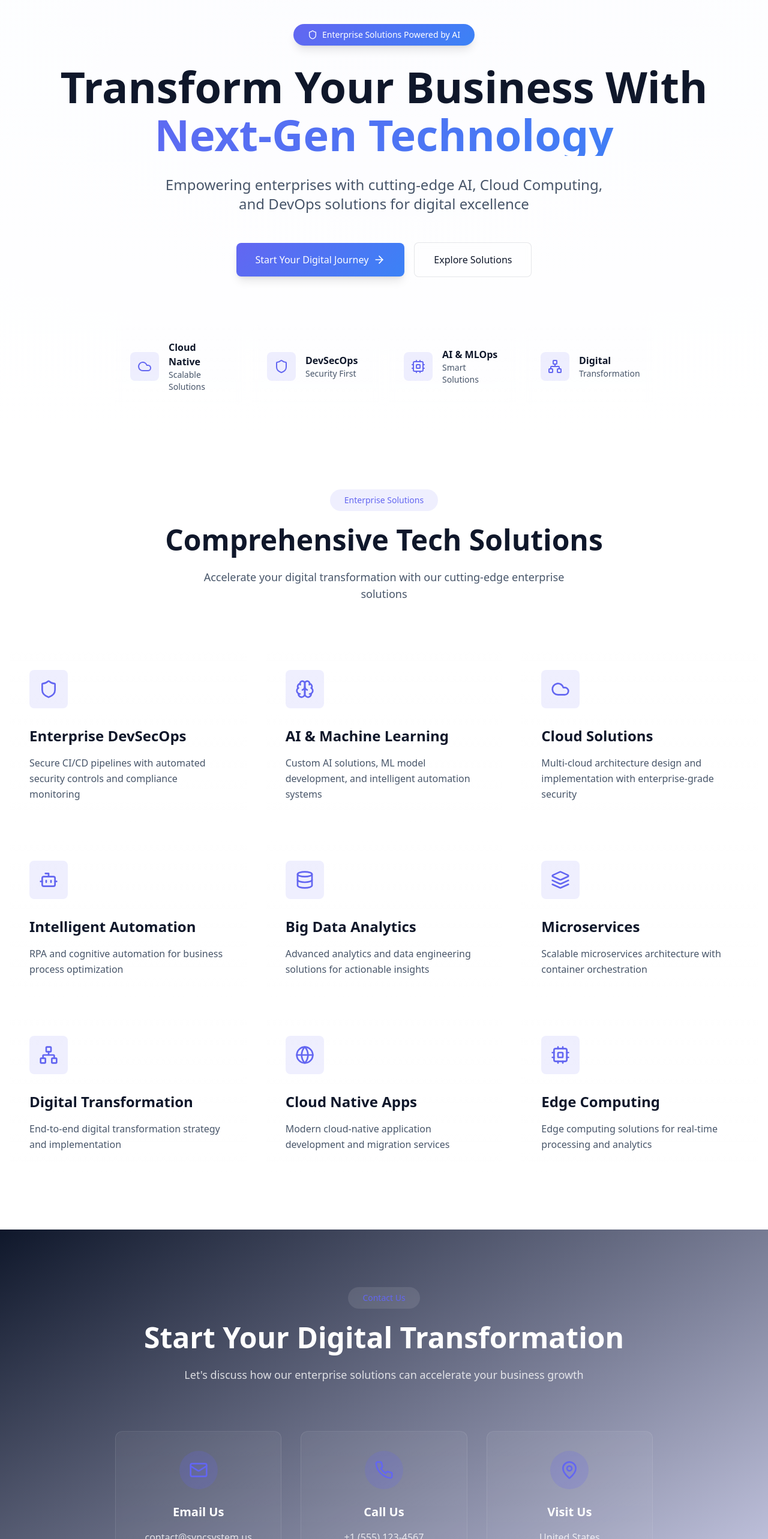
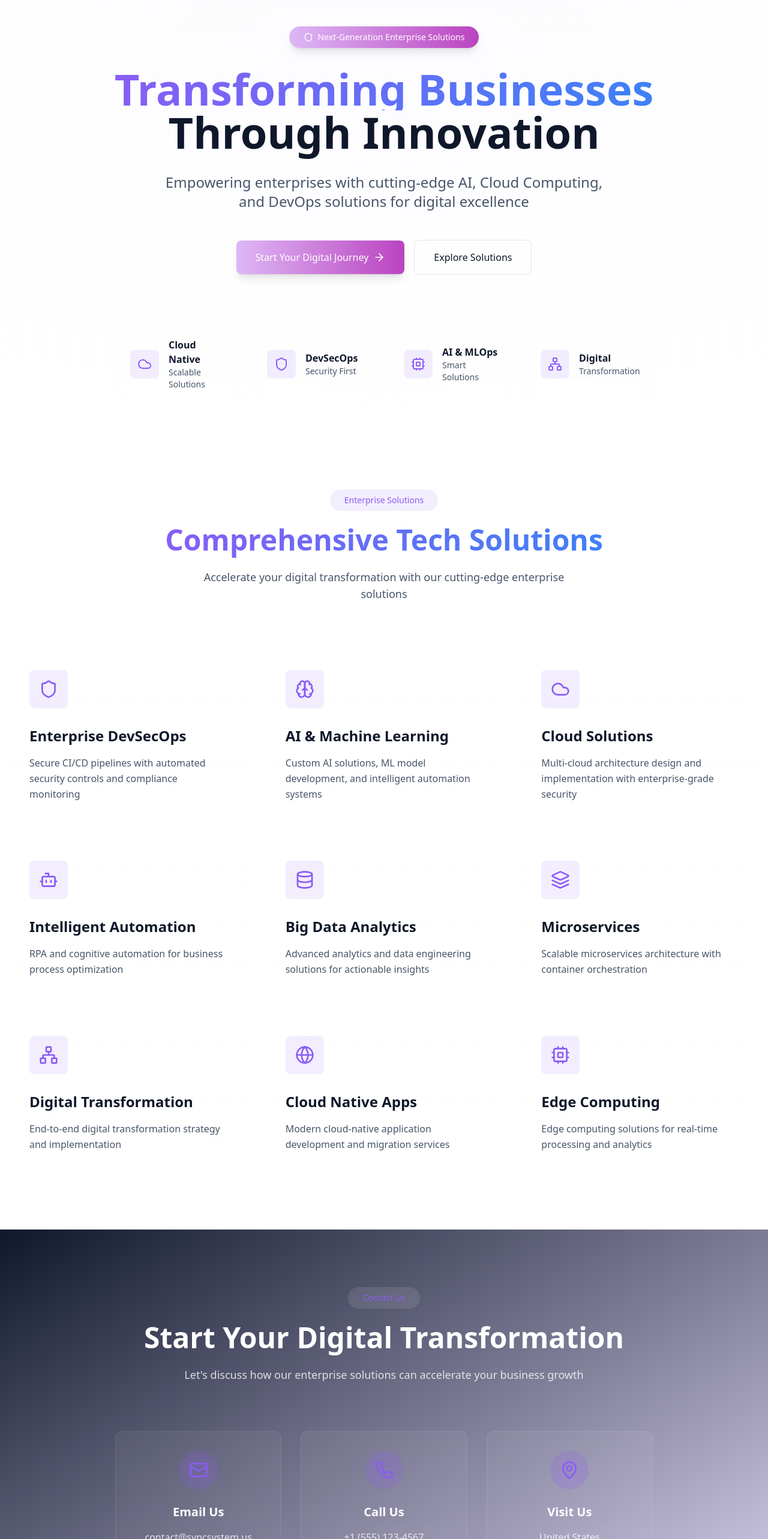
Before and after one commit to Sync-System/sync-system-solutions, a React (Vite) app: page / in a window 1280 px wide. Shown: the top 2566 px of the page at 60% size. Built offline with nearby package versions, Linux system fonts and the light colour scheme.

Commit message:
Update styles for modern look
Enhanced color scheme and visual elements for a more attractive and engaging user interface.
[skip gpt_engineer]

```diff
--- a/src/components/Contact.tsx
+++ b/src/components/Contact.tsx
@@ -3,7 +3,7 @@ import { motion } from "framer-motion";
 
 export const Contact = () => {
   return (
-    <section className="py-24 px-4 bg-gradient-to-br from-tech-dark to-primary/20 relative overflow-hidden">
+    <section className="py-24 px-4 bg-gradient-to-br from-tech-dark to-tech-purple/20 relative overflow-hidden">
       <div className="absolute inset-0 bg-hero-pattern opacity-10" />
 
       <div className="max-w-7xl mx-auto relative z-10">
@@ -12,7 +12,7 @@ export const Contact = () => {
             initial={{ opacity: 0, y: 20 }}
             whileInView={{ opacity: 1, y: 0 }}
             transition={{ duration: 0.5 }}
-            className="text-primary inline-block px-6 py-2 rounded-full bg-white/10 backdrop-blur-sm text-sm font-medium mb-6"
+            className="text-tech-purple inline-block px-6 py-2 rounded-full bg-white/10 backdrop-blur-sm text-sm font-medium mb-6"
           >
             Contact Us
           </motion.span>
@@ -40,10 +40,10 @@ export const Contact = () => {
             whileInView={{ opacity: 1, y: 0 }}
             transition={{ duration: 0.5, delay: 0.3 }}
             whileHover={{ y: -5, transition: { duration: 0.2 } }}
-            className="flex flex-col items-center p-8 bg-card-gradient backdrop-blur-sm rounded-xl border border-white/10"
+            className="flex flex-col items-center p-8 bg-card-gradient backdrop-blur-sm rounded-xl border border-white/10 group hover:border-tech-purple/20"
           >
-            <div className="bg-primary/20 p-4 rounded-full mb-6">
-              <Mail className="w-8 h-8 text-primary" />
+            <div className="bg-tech-purple/20 p-4 rounded-full mb-6 group-hover:bg-tech-purple/30 transition-colors">
+              <Mail className="w-8 h-8 text-tech-purple" />
             </div>
             <h3 className="text-xl font-semibold text-white mb-4">Email Us</h3>
             <p className="text-white/80 text-center">contact@syncsystem.us</p>
@@ -54,10 +54,10 @@ export const Contact = () => {
             whileInView={{ opacity: 1, y: 0 }}
             transition={{ duration: 0.5, delay: 0.4 }}
             whileHover={{ y: -5, transition: { duration: 0.2 } }}
-            className="flex flex-col items-center p-8 bg-card-gradient backdrop-blur-sm rounded-xl border border-white/10"
+            className="flex flex-col items-center p-8 bg-card-gradient backdrop-blur-sm rounded-xl border border-white/10 group hover:border-tech-purple/20"
           >
-            <div className="bg-primary/20 p-4 rounded-full mb-6">
-              <Phone className="w-8 h-8 text-primary" />
+            <div className="bg-tech-purple/20 p-4 rounded-full mb-6 group-hover:bg-tech-purple/30 transition-colors">
+              <Phone className="w-8 h-8 text-tech-purple" />
             </div>
             <h3 className="text-xl font-semibold text-white mb-4">Call Us</h3>
             <p className="text-white/80 text-center">+1 (555) 123-4567</p>
@@ -68,10 +68,10 @@ export const Contact = () => {
             whileInView={{ opacity: 1, y: 0 }}
             transition={{ duration: 0.5, delay: 0.5 }}
             whileHover={{ y: -5, transition: { duration: 0.2 } }}
-            className="flex flex-col items-center p-8 bg-card-gradient backdrop-blur-sm rounded-xl border border-white/10"
+            className="flex flex-col items-center p-8 bg-card-gradient backdrop-blur-sm rounded-xl border border-white/10 group hover:border-tech-purple/20"
           >
-            <div className="bg-primary/20 p-4 rounded-full mb-6">
-              <MapPin className="w-8 h-8 text-primary" />
+            <div className="bg-tech-purple/20 p-4 rounded-full mb-6 group-hover:bg-tech-purple/30 transition-colors">
+              <MapPin className="w-8 h-8 text-tech-purple" />
             </div>
             <h3 className="text-xl font-semibold text-white mb-4">Visit Us</h3>
             <p className="text-white/80 text-center">United States</p>
@@ -84,7 +84,7 @@ export const Contact = () => {
           transition={{ duration: 0.5, delay: 0.6 }}
           className="mt-16 text-center"
         >
-          <button className="inline-flex items-center gap-2 bg-tech-gradient text-white px-8 py-4 rounded-lg font-medium hover:opacity-90 transition-all duration-300 shadow-lg hover:shadow-xl">
+          <button className="inline-flex items-center gap-2 bg-glow-gradient text-white px-8 py-4 rounded-lg font-medium hover:opacity-90 transition-all duration-300 shadow-lg hover:shadow-xl">
             Schedule a Consultation <ArrowRight className="w-5 h-5" />
           </button>
         </motion.div>
--- a/src/components/Hero.tsx
+++ b/src/components/Hero.tsx
@@ -19,15 +19,17 @@ export const Hero = () => {
             transition={{ delay: 0.2 }}
             className="flex items-center justify-center gap-2 mb-8"
           >
-            <span className="bg-tech-gradient text-white px-6 py-2 rounded-full text-sm font-medium backdrop-blur-sm inline-flex items-center gap-2 shadow-lg">
-              <Shield className="w-4 h-4" /> Enterprise Solutions Powered by AI
+            <span className="bg-glow-gradient text-white px-6 py-2 rounded-full text-sm font-medium backdrop-blur-sm inline-flex items-center gap-2 shadow-lg animate-float">
+              <Shield className="w-4 h-4" /> Next-Generation Enterprise Solutions
             </span>
           </motion.div>
 
-          <h1 className="text-5xl md:text-7xl font-bold text-accent mb-8 leading-tight">
-            Transform Your Business With
-            <span className="bg-clip-text text-transparent bg-tech-gradient block mt-2">
-              Next-Gen Technology
+          <h1 className="text-5xl md:text-7xl font-bold mb-8 leading-tight">
+            <span className="bg-clip-text text-transparent bg-tech-gradient block">
+              Transforming Businesses
+            </span>
+            <span className="text-accent">
+              Through Innovation
             </span>
           </h1>
 
@@ -41,7 +43,7 @@ export const Hero = () => {
             <motion.button
               whileHover={{ scale: 1.05 }}
               whileTap={{ scale: 0.95 }}
-              className="bg-tech-gradient text-white px-8 py-4 rounded-lg font-medium transition-all duration-300 shadow-lg hover:shadow-xl hover:shadow-primary/20 flex items-center gap-2"
+              className="bg-glow-gradient text-white px-8 py-4 rounded-lg font-medium transition-all duration-300 shadow-lg hover:shadow-xl hover:shadow-tech-purple/20 flex items-center gap-2"
             >
               Start Your Digital Journey <ArrowRight className="w-5 h-5" />
             </motion.button>
@@ -60,10 +62,10 @@ export const Hero = () => {
               initial={{ opacity: 0, y: 20 }}
               animate={{ opacity: 1, y: 0 }}
               transition={{ delay: 0.4 }}
-              className="flex items-center gap-4 bg-card-gradient backdrop-blur-sm p-6 rounded-xl border border-white/10 hover:border-primary/20 transition-all duration-300"
+              className="flex items-center gap-4 bg-card-gradient backdrop-blur-sm p-6 rounded-xl border border-white/10 hover:border-tech-purple/20 transition-all duration-300 group hover:-translate-y-1"
             >
-              <div className="bg-primary/10 p-3 rounded-lg">
-                <Cloud className="w-6 h-6 text-primary" />
+              <div className="bg-tech-purple/10 p-3 rounded-lg group-hover:bg-tech-purple/20 transition-colors">
+                <Cloud className="w-6 h-6 text-tech-purple" />
               </div>
               <div className="text-left">
                 <h3 className="font-semibold text-accent">Cloud Native</h3>
@@ -75,10 +77,10 @@ export const Hero = () => {
               initial={{ opacity: 0, y: 20 }}
               animate={{ opacity: 1, y: 0 }}
               transition={{ delay: 0.5 }}
-              className="flex items-center gap-4 bg-card-gradient backdrop-blur-sm p-6 rounded-xl border border-white/10 hover:border-primary/20 transition-all duration-300"
+              className="flex items-center gap-4 bg-card-gradient backdrop-blur-sm p-6 rounded-xl border border-white/10 hover:border-tech-purple/20 transition-all duration-300 group hover:-translate-y-1"
             >
-              <div className="bg-primary/10 p-3 rounded-lg">
-                <Shield className="w-6 h-6 text-primary" />
+              <div className="bg-tech-purple/10 p-3 rounded-lg group-hover:bg-tech-purple/20 transition-colors">
+                <Shield className="w-6 h-6 text-tech-purple" />
               </div>
               <div className="text-left">
                 <h3 className="font-semibold text-accent">DevSecOps</h3>
@@ -90,10 +92,10 @@ export const Hero = () => {
               initial={{ opacity: 0, y: 20 }}
               animate={{ opacity: 1, y: 0 }}
               transition={{ delay: 0.6 }}
-              className="flex items-center gap-4 bg-card-gradient backdrop-blur-sm p-6 rounded-xl border border-white/10 hover:border-primary/20 transition-all duration-300"
+              className="flex items-center gap-4 bg-card-gradient backdrop-blur-sm p-6 rounded-xl border border-white/10 hover:border-tech-purple/20 transition-all duration-300 group hover:-translate-y-1"
             >
-              <div className="bg-primary/10 p-3 rounded-lg">
-                <Cpu className="w-6 h-6 text-primary" />
+              <div className="bg-tech-purple/10 p-3 rounded-lg group-hover:bg-tech-purple/20 transition-colors">
+                <Cpu className="w-6 h-6 text-tech-purple" />
               </div>
               <div className="text-left">
                 <h3 className="font-semibold text-accent">AI & MLOps</h3>
@@ -105,10 +107,10 @@ export const Hero = () => {
               initial={{ opacity: 0, y: 20 }}
               animate={{ opacity: 1, y: 0 }}
               transition={{ delay: 0.7 }}
-              className="flex items-center gap-4 bg-card-gradient backdrop-blur-sm p-6 rounded-xl border border-white/10 hover:border-primary/20 transition-all duration-300"
+              className="flex items-center gap-4 bg-card-gradient backdrop-blur-sm p-6 rounded-xl border border-white/10 hover:border-tech-purple/20 transition-all duration-300 group hover:-translate-y-1"
             >
-              <div className="bg-primary/10 p-3 rounded-lg">
-                <Network className="w-6 h-6 text-primary" />
+              <div className="bg-tech-purple/10 p-3 rounded-lg group-hover:bg-tech-purple/20 transition-colors">
+                <Network className="w-6 h-6 text-tech-purple" />
               </div>
               <div className="text-left">
                 <h3 className="font-semibold text-accent">Digital</h3>
--- a/src/components/Services.tsx
+++ b/src/components/Services.tsx
@@ -58,7 +58,7 @@ export const Services = () => {
             initial={{ opacity: 0, y: 20 }}
             whileInView={{ opacity: 1, y: 0 }}
             transition={{ duration: 0.5 }}
-            className="text-primary inline-block px-6 py-2 rounded-full bg-primary/10 text-sm font-medium mb-6"
+            className="text-tech-purple inline-block px-6 py-2 rounded-full bg-tech-purple/10 text-sm font-medium mb-6"
           >
             Enterprise Solutions
           </motion.span>
@@ -66,9 +66,11 @@ export const Services = () => {
             initial={{ opacity: 0, y: 20 }}
             whileInView={{ opacity: 1, y: 0 }}
             transition={{ duration: 0.5, delay: 0.1 }}
-            className="text-4xl md:text-5xl font-bold text-accent mb-6"
+            className="text-4xl md:text-5xl font-bold mb-6"
           >
-            Comprehensive Tech Solutions
+            <span className="bg-clip-text text-transparent bg-tech-gradient">
+              Comprehensive Tech Solutions
+            </span>
           </motion.h2>
           <motion.p
             initial={{ opacity: 0, y: 20 }}
@@ -88,10 +90,10 @@ export const Services = () => {
               whileInView={{ opacity: 1, y: 0 }}
               transition={{ duration: 0.5, delay: index * 0.1 }}
               whileHover={{ y: -5, transition: { duration: 0.2 } }}
-              className="p-8 rounded-xl bg-card-gradient backdrop-blur-sm border border-white/10 hover:border-primary/20 transition-all duration-300"
+              className="p-8 rounded-xl bg-card-gradient backdrop-blur-sm border border-white/10 hover:border-tech-purple/20 transition-all duration-300 group"
             >
-              <div className="bg-primary/10 p-4 rounded-lg inline-block mb-6">
-                <service.icon className="w-8 h-8 text-primary" />
+              <div className="bg-tech-purple/10 p-4 rounded-lg inline-block mb-6 group-hover:bg-tech-purple/20 transition-colors">
+                <service.icon className="w-8 h-8 text-tech-purple" />
               </div>
               <h3 className="text-2xl font-semibold text-accent mb-4">{service.title}</h3>
               <p className="text-muted-foreground leading-relaxed">{service.description}</p>
--- a/tailwind.config.ts
+++ b/tailwind.config.ts
@@ -41,16 +41,19 @@ export default {
           foreground: "#475569",
         },
         tech: {
-          purple: "#6366F1",
+          purple: "#8B5CF6",
           blue: "#3B82F6",
+          indigo: "#6366F1",
+          cyan: "#06B6D4",
           dark: "#0F172A",
           light: "#F1F5F9",
         },
       },
       backgroundImage: {
-        'tech-gradient': 'linear-gradient(135deg, #6366F1 0%, #3B82F6 100%)',
-        'hero-pattern': 'radial-gradient(circle at 50% 50%, rgba(99, 102, 241, 0.1) 0%, rgba(59, 130, 246, 0.05) 100%)',
+        'tech-gradient': 'linear-gradient(135deg, #8B5CF6 0%, #3B82F6 100%)',
+        'hero-pattern': 'radial-gradient(circle at 50% 50%, rgba(139, 92, 246, 0.1) 0%, rgba(59, 130, 246, 0.05) 100%)',
         'card-gradient': 'linear-gradient(180deg, rgba(255, 255, 255, 0.05) 0%, rgba(255, 255, 255, 0.02) 100%)',
+        'glow-gradient': 'linear-gradient(90deg, hsla(277, 75%, 84%, 1) 0%, hsla(297, 50%, 51%, 1) 100%)',
       },
       keyframes: {
         "fade-up": {
@@ -79,11 +82,20 @@ export default {
             transform: "scale(1)",
           },
         },
+        "float": {
+          "0%, 100%": {
+            transform: "translateY(0)",
+          },
+          "50%": {
+            transform: "translateY(-10px)",
+          },
+        },
       },
       animation: {
         "fade-up": "fade-up 0.6s ease-out",
         "fade-in": "fade-in 0.4s ease-out",
         "scale-up": "scale-up 0.3s ease-out",
+        "float": "float 3s ease-in-out infinite",
       },
     },
   },
```
